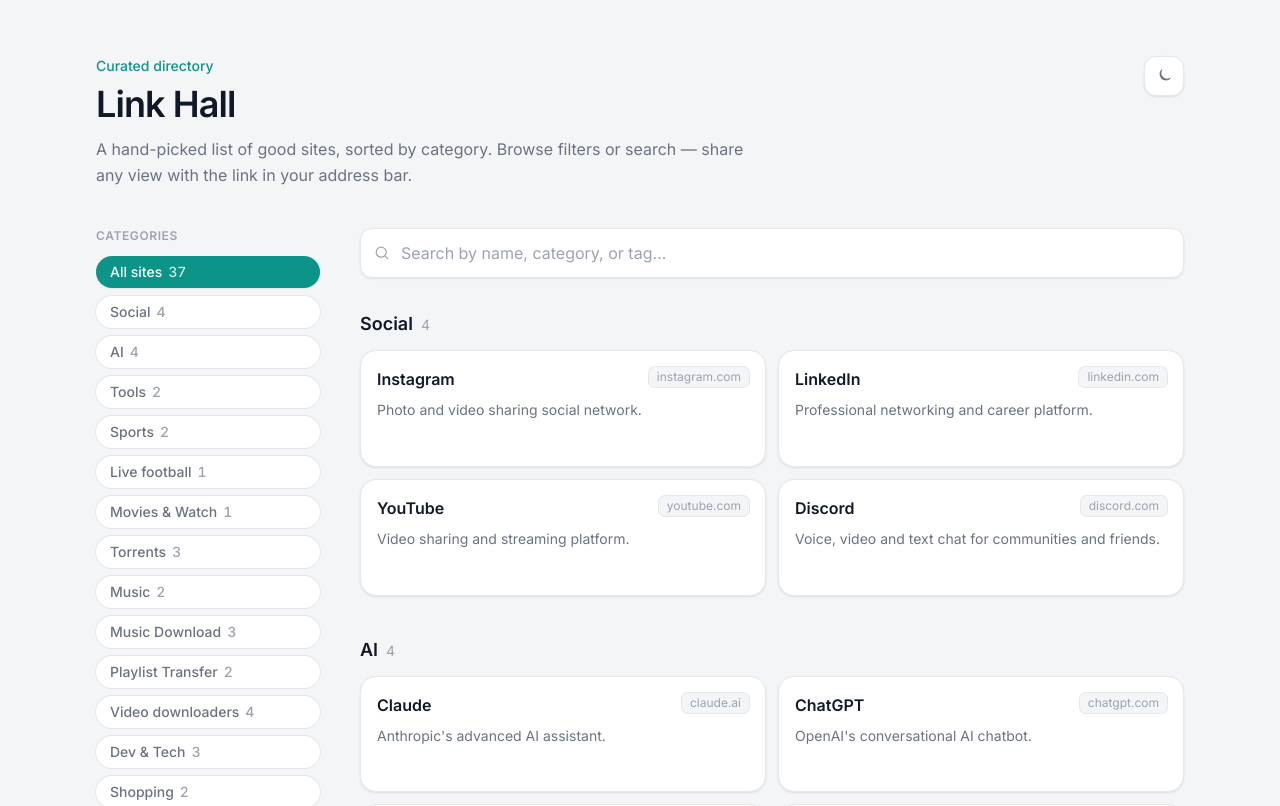
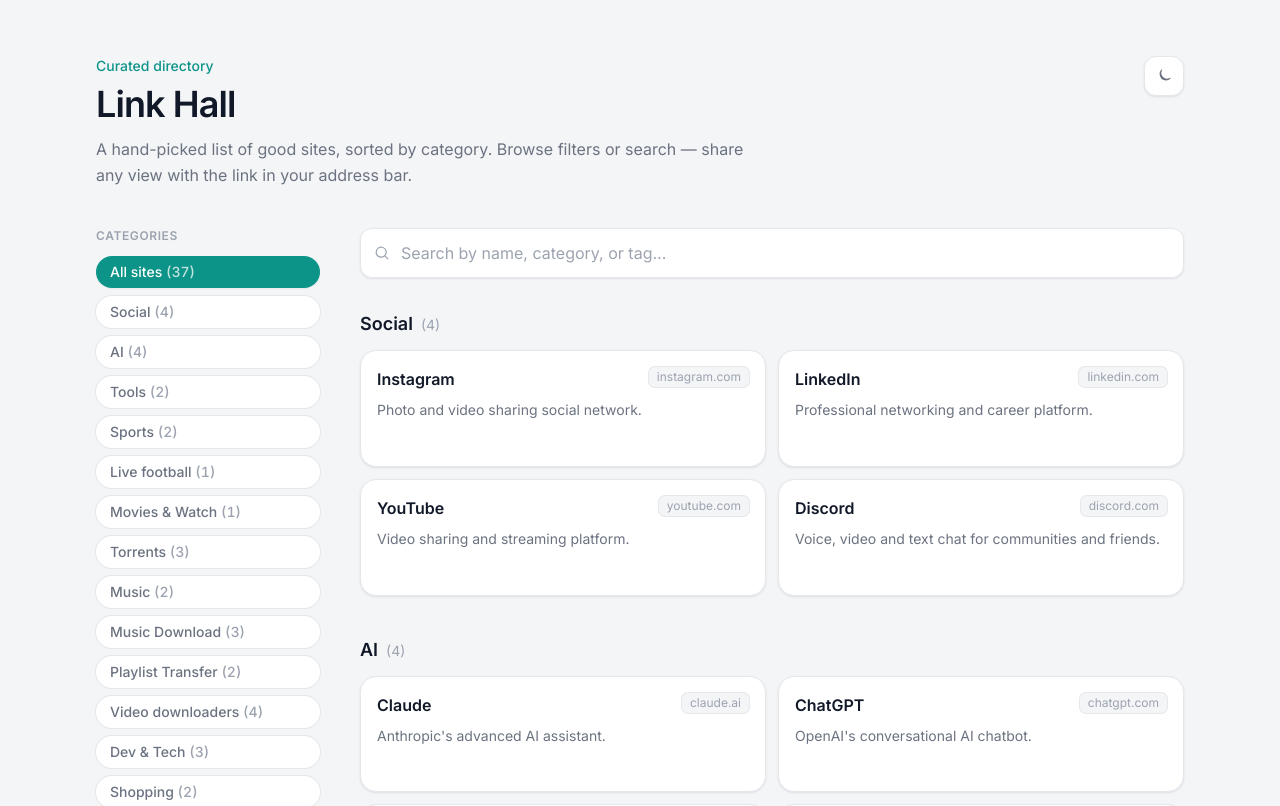
Before and after one commit to visualixefoundation/link-hall, a Next.js app: page / in a window 1280 px wide. Shown: the top 806 px of the page. Built offline with nearby package versions, Linux system fonts and the light colour scheme.

Commit message:
Polish category pills: clearer counts and softer dark accent

```diff
--- a/src/app/globals.css
+++ b/src/app/globals.css
@@ -23,9 +23,10 @@
   --ink: 231 229 222;
   --soft: 155 154 147;
   --faint: 120 119 113;
-  --accent: 45 212 191;
+  /* Softer teal — less neon on dark backgrounds */
+  --accent: 20 184 166;
   --accent-soft: 19 78 74;
-  --accent-hover: 94 234 212;
+  --accent-hover: 45 212 191;
   --shadow-card: 0 1px 2px rgba(0, 0, 0, 0.24), 0 1px 3px rgba(0, 0, 0, 0.2);
   --shadow-card-hover: 0 4px 16px rgba(0, 0, 0, 0.35), 0 2px 6px rgba(0, 0, 0, 0.25);
 }
--- a/src/components/Directory.tsx
+++ b/src/components/Directory.tsx
@@ -116,19 +116,17 @@
               onClick={() => onCategoryChange(null)}
               className={`whitespace-nowrap rounded-full px-3.5 py-1.5 text-left text-sm font-medium transition-colors ${
                 activeCategory === null
-                  ? "bg-accent text-white shadow-sm dark:text-ink"
+                  ? "bg-accent text-white shadow-sm"
                   : "bg-surface text-soft ring-1 ring-border hover:bg-accent-soft hover:text-accent-hover"
               }`}
             >
-              All sites
+              All sites{" "}
               <span
-                className={`ml-1.5 tabular-nums ${
-                  activeCategory === null
-                    ? "text-white/80 dark:text-ink/70"
-                    : "text-faint"
+                className={`tabular-nums ${
+                  activeCategory === null ? "text-white/75" : "text-faint"
                 }`}
               >
-                {sites.length}
+                ({sites.length})
               </span>
             </button>
             {categories.map((cat) => {
@@ -140,17 +138,17 @@
                   onClick={() => onCategoryChange(cat)}
                   className={`whitespace-nowrap rounded-full px-3.5 py-1.5 text-left text-sm font-medium transition-colors ${
                     active
-                      ? "bg-accent text-white shadow-sm dark:text-ink"
+                      ? "bg-accent text-white shadow-sm"
                       : "bg-surface text-soft ring-1 ring-border hover:bg-accent-soft hover:text-accent-hover"
                   }`}
                 >
-                  {cat}
+                  {cat}{" "}
                   <span
-                    className={`ml-1.5 tabular-nums ${
-                      active ? "text-white/80 dark:text-ink/70" : "text-faint"
+                    className={`tabular-nums ${
+                      active ? "text-white/75" : "text-faint"
                     }`}
                   >
-                    {categoryCounts.get(cat) ?? 0}
+                    ({categoryCounts.get(cat) ?? 0})
                   </span>
                 </button>
               );
@@ -200,7 +198,7 @@
               >
                 <div className="mb-3 flex items-baseline gap-2">
                   <h2 className="text-lg font-semibold text-ink">{category}</h2>
-                  <span className="text-sm text-faint">{entries.length}</span>
+                  <span className="text-sm text-faint">({entries.length})</span>
                 </div>
 
                 <ul className="grid gap-3 sm:grid-cols-2">
```
